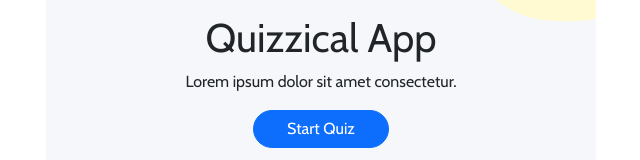
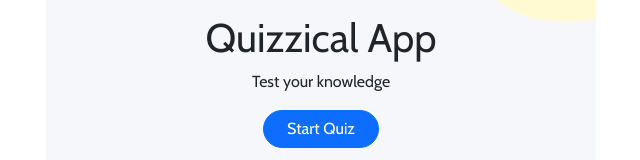
Before and after one commit to abdo160996/simple-quiz-app, a React (Vite) app: page / in a window 1280 px wide. Shown: the part 292-452 px from the top of the page, without its empty margins (319-959 px from the left). Built offline with nearby package versions, Linux system fonts and the light colour scheme; no server answers.

Commit message:
edit desc

```diff
--- a/src/Intro.jsx
+++ b/src/Intro.jsx
@@ -10,7 +10,7 @@ const Intro = (props) => {
       <div className="intro-wrapper position-absolute top-50 start-50 translate-middle d-flex align-items-center justify-content-center">
         <div className="info d-flex flex-column align-items-center">
           <h1 className="">Quizzical App</h1>
-          <p>Lorem ipsum dolor sit amet consectetur.</p>
+          <p>Test your knowledge</p>
           {props.isLoading ? (
             <BarLoader color="#293264" loading={isLoading} size={25} aria-label="Loading Spinner" data-testid="loader" />
           ) : (
```
